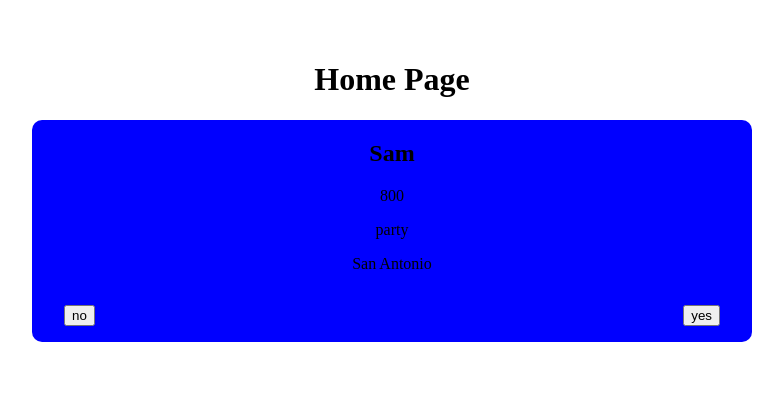
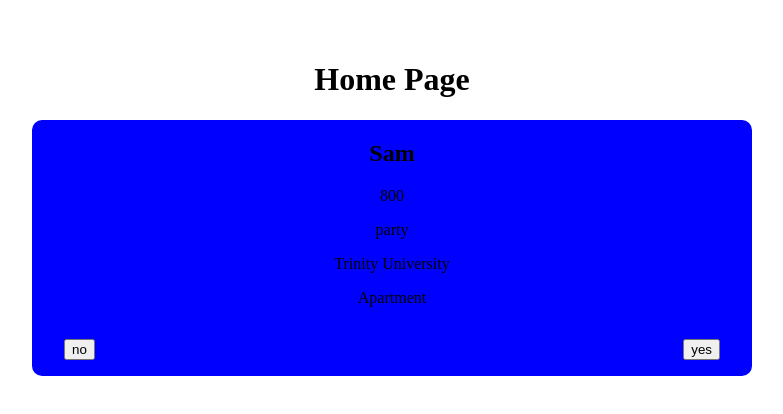
Before and after one commit to scohen-trinity/headstarter-final-project, a React (Vite) app: page /home in a window 1280 px wide. Shown: the top 414 px of the page, without its empty margins (248-1031 px from the left). Built offline with nearby package versions, Linux system fonts and the light colour scheme.

Commit message:
feat: changed profiles to userlist and changed schema for users

```diff
--- a/src/Home/Home.jsx
+++ b/src/Home/Home.jsx
@@ -1,5 +1,5 @@
 import './Home.css'
-import profiles from '../InMemoryData/Users/Profiles';
+import users from '../InMemoryData/Users/UserList';
 import { useState } from 'react';
 
 function Home() {
@@ -14,7 +14,7 @@ function Home() {
   }
 
   const moveToNextProfile = () => {
-    currentIndex < profiles.length - 1 ? setCurrentIndex(currentIndex + 1) : setCurrentIndex(0);
+    currentIndex < users.length - 1 ? setCurrentIndex(currentIndex + 1) : setCurrentIndex(0);
   }
 
   return (
@@ -23,11 +23,12 @@ function Home() {
         <h1>Home Page</h1>
       </div>
       <div className='profile-card'>
-        <h2>{profiles[currentIndex].name}</h2>
+        <h2>{users[currentIndex].name}</h2>
         <div className='flags'>
-            <p>{profiles[currentIndex].budget}</p>
-            <p>{profiles[currentIndex].lifestyle}</p>
-            <p>{profiles[currentIndex].location}</p>
+            <p>{users[currentIndex].budget}</p>
+            <p>{users[currentIndex].lifestyle}</p>
+            <p>{users[currentIndex].school}</p>
+            <p>{users[currentIndex].residencyType}</p>
         </div>
         <div className='swipe-bar'>
             <p className='match'><button onClick={removeProfile}>no</button></p>
--- a/src/InMemoryData/Users/Profiles.jsx
+++ b/src/InMemoryData/Users/UserList.jsx
@@ -1,28 +1,32 @@
-const profiles = [
+const users = [
     {
         name: 'Sam',
         budget: 800,
+        school: 'Trinity University',
         lifestyle: 'party',
-        location: 'San Antonio',
+        residencyType: 'Apartment',
     },
     {
         name: 'Praneet',
         budget: 1000,
+        school: 'UT Dallas',
         lifestyle: 'homebody',
-        location: 'Dallas',
+        residencyType: 'Dorm',
     },
     {
         name: 'Bob',
         budget: 950,
+        school: 'UT Dallas',
         lifestyle: 'mostly homebody',
-        location: 'Dallas',
+        residencyType: 'Dorm',
     },
     {
         name: 'Joe',
         budget: 1200,
+        school: 'Trinity University',
         lifestyle: 'sometimes party',
-        location: 'San Antonio',
+        residencyType: 'Apartment',
     },
 ]
 
-export default profiles
+export default users
--- a/src/main.jsx
+++ b/src/main.jsx
@@ -1,13 +1,10 @@
 import { StrictMode } from 'react'
 import { createRoot } from 'react-dom/client'
-// import Landing from './Landing/Landing.jsx'
 import App from './App.jsx'
-// import Home from './Home/Home.jsx'
 import './index.css'
 
 createRoot(document.getElementById('root')).render(
   <StrictMode>
     <App />
-    {/* <Home /> */}
   </StrictMode>,
 )
```
